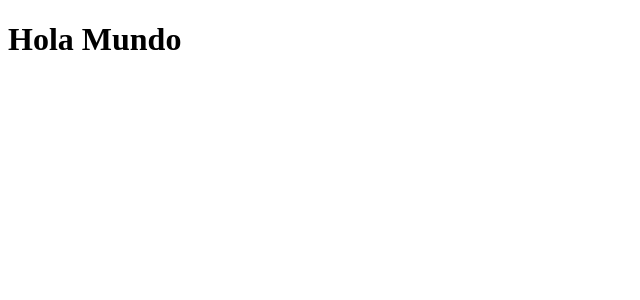
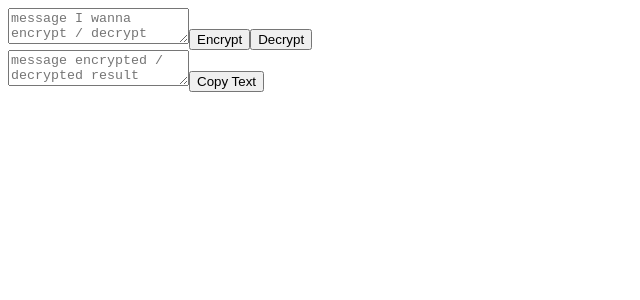
Before and after one commit to marcocarcamo-tech/text-encrypter, a React (Vite) app: page / in a window 1280 px wide. Shown: the top 300 px of the page, without its empty margins (0-640 px from the left). Built offline with nearby package versions, Linux system fonts and the light colour scheme.

Commit message:
Add encrypt function and works properly

```diff
--- a/src/App.jsx
+++ b/src/App.jsx
@@ -1,13 +1,67 @@
 import { useState } from 'react'
 
+import InputScreen from './components/InputScreen'
+import OutputScreen from './components/OutputScreen'
+import EncryptButton from './components/EncryptButton'
+import DecryptButton from './components/DecryptButton'
+import CopyButton from './components/CopyButton'
 import './App.scss'
 
 function App() {
-  const [count, setCount] = useState(0)
+
+  const [message, setMessage] = useState('');
+  const [encryptedMsg, setEncryptedMsg] = useState('');
+
+    const handleChange = event =>{
+        setMessage(event.target.value)
+        console.log('Value is:', event.target.value );
+    }
+
+    function encrypt(){
+      let encriptionKeys= {
+        e: "enter",
+        i: "imes",
+        a: "ai",
+        o: "ober",
+        u:"ufat"
+      }
+
+      let keys = Object.keys(encriptionKeys);
+      let values = Object.values(encriptionKeys);
+      console.log(keys, values)
+      let original = message;
+      let encrypted ="";
+
+      //Traverse each character in the original message
+      for (let i = 0; i < original.length; i++) {
+        //Check if keys includes the current character
+        if(keys.includes(original.charAt(i)) ){
+          let charFound = original.charAt(i)
+          //Find the index of coincident char in the keys array
+          let charIndex = keys.findIndex(char => charFound == char)
+          //Update encrypted string
+          encrypted += values[charIndex];
+        } else {
+          //Concatenate current char to the encrypted strig
+          encrypted += original.charAt(i)
+        }
+      }
+
+      setEncryptedMsg(encrypted)
+    }
 
   return (
     <div className="App">
-      <h1>Hola Mundo</h1>
+      <div>
+        <InputScreen onChange={handleChange}
+            value={message}></InputScreen>
+        <EncryptButton onClick={encrypt}></EncryptButton>
+        <DecryptButton></DecryptButton>
+      </div>
+      <div>
+        <OutputScreen value={encryptedMsg}></OutputScreen>
+        <CopyButton></CopyButton>
+      </div>
     </div>
   )
 }
--- /dev/null
+++ b/src/components/CopyButton.jsx
@@ -0,0 +1,10 @@
+import InputScreen from "./InputScreen"
+
+
+export default function CopyButton(){
+
+
+    return(
+        <button>Copy Text</button>
+    )
+}
--- /dev/null
+++ b/src/components/DecryptButton.jsx
@@ -0,0 +1,7 @@
+import InputScreen from "./InputScreen"
+
+export default function DecryptButton(){
+    return(
+        <button>Decrypt</button>
+    )
+}
--- /dev/null
+++ b/src/components/EncryptButton.jsx
@@ -0,0 +1,6 @@
+
+export default function EncryptButton({onClick}){
+    return(
+        <button onClick={onClick}>Encrypt</button>
+    )
+}
--- /dev/null
+++ b/src/components/InputScreen.jsx
@@ -0,0 +1,15 @@
+import { useState } from 'react';
+
+
+export default function InputScreen(props){
+
+    return(
+        <textarea placeholder="message I wanna encrypt / decrypt"
+
+                onChange={props.onChange}
+                value ={props.value}
+                >
+        </textarea>
+
+    )
+}
--- /dev/null
+++ b/src/components/OutputScreen.jsx
@@ -0,0 +1,11 @@
+
+import { useState } from "react";
+
+export default function OutputScreen(props){
+
+    return(
+        <textarea placeholder="message encrypted / decrypted result" value={props.value} readOnly>
+
+        </textarea>
+    )
+}
```
Also changed, not shown: src/components/Footer.jsx (added), src/components/Header.jsx (added).
